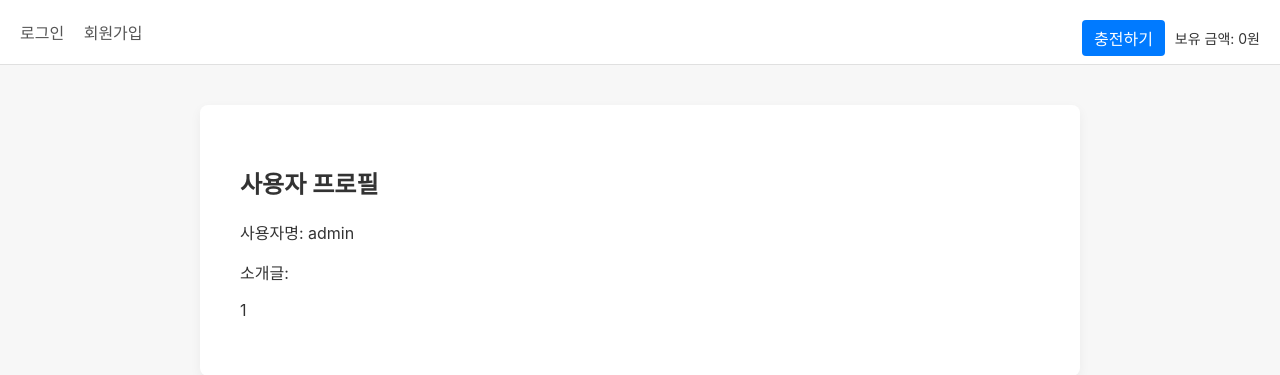
After one commit to Thengelsec/secure_coding, a Flask app: page /user/80ba750f-e366-4baa-a82c-fe35e1e1c3bd in a window 1280 px wide. The commit adds this page. Shown: the top 375 px of the page. Run offline with Flask 3, Linux system fonts and the light colour scheme; data comes from the database, SQL or seed files in the repository; both versions use the stored data as it was after the commit; some libraries are stand-ins or nearby versions.

Commit message:
feat / 상품 페이지 프로필 보기 기능 추가가

```diff
--- a/app.py
+++ b/app.py
@@ -166,6 +166,20 @@ def profile():
     current_user = cursor.fetchone()
     return render_template('profile.html', user=current_user)
 
+# 프로필 뷰어 페이지
+@app.route('/user/<user_id>')
+def view_user_profile(user_id):
+    db = get_db()
+    cursor = db.cursor()
+    cursor.execute("SELECT * FROM user WHERE id = ?", (user_id,))
+    user_profile = cursor.fetchone()
+
+    if not user_profile:
+        flash("사용자를 찾을 수 없습니다.")
+        return redirect(url_for('dashboard'))
+
+    return render_template('view_profile.html', user=user_profile)
+
 # 상품 등록
 @app.route('/product/new', methods=['GET', 'POST'])
 def new_product():
--- a/templates/view_product.html
+++ b/templates/view_product.html
@@ -4,5 +4,5 @@
 <h2>{{ product.title }}</h2>
 <p>{{ product.description }}</p>
 <p>가격: {{ product.price }}</p>
-<p>판매자: {{ seller.username if seller else '알 수 없음' }}</p>
+<p>판매자: <a href="{{ url_for('view_user_profile', user_id=seller.id) }}">{{ seller.username }}</a></p>
 {% endblock %}
--- /dev/null
+++ b/templates/view_profile.html
@@ -0,0 +1,8 @@
+{% extends "base.html" %}
+{% block title %}사용자 프로필{% endblock %}
+{% block content %}
+<h2>사용자 프로필</h2>
+<p>사용자명: {{ user.username }}</p>
+<p>소개글:</p>
+<p style="white-space: pre-line;">{{ user.bio or '소개글이 없습니다.' }}</p>
+{% endblock %}
```
Also changed, not shown: market.db.
